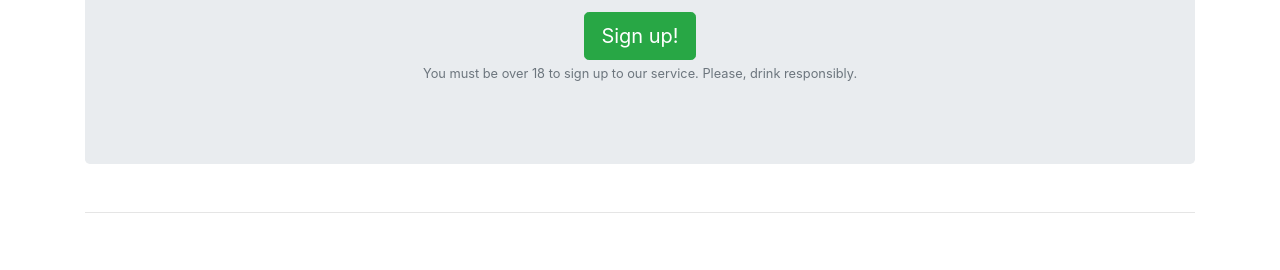
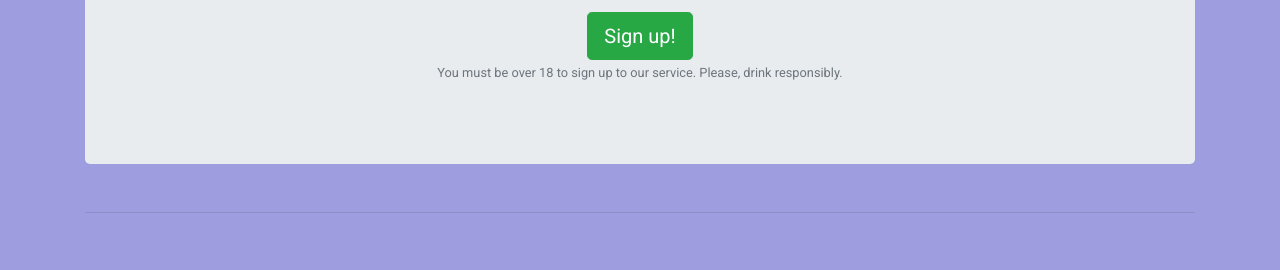
Before and after one commit to wwwar-is/Bootstrap-walkthrough, a plain HTML site: page index.html in a window 1280 px wide. Shown: the part 292-562 px from the top of the page. Drawn offline with nearby package versions, Linux system fonts and the light colour scheme.

Commit message:
add custom css file and rudimentary styling

```diff
--- /dev/null
+++ b/css/style.css
@@ -0,0 +1,4 @@
+body {
+    background-color: rgb(157, 157, 223);
+    font-family: 'Roboto', sans-serif;
+}
--- a/index.html
+++ b/index.html
@@ -7,6 +7,8 @@
     <link rel="stylesheet" href="https://cdn.jsdelivr.net/npm/bootstrap@4.1.3/dist/css/bootstrap.min.css" integrity="sha384-MCw98/SFnGE8fJT3GXwEOngsV7Zt27NXFoaoApmYm81iuXoPkFOJwJ8ERdknLPMO" crossorigin="anonymous">
     <script src="https://cdn.jsdelivr.net/npm/bootstrap@4.1.3/dist/js/bootstrap.min.js" integrity="sha384-ChfqqxuZUCnJSK3+MXmPNIyE6ZbWh2IMqE241rYiqJxyMiZ6OW/JmZQ5stwEULTy" crossorigin="anonymous"></script>
     <script src="https://kit.fontawesome.com/869788def8.js" crossorigin="anonymous"></script>
+    <link href="https://fonts.googleapis.com/css?family=Roboto:400,700" rel="stylesheet">
+    <link rel="stylesheet" href="css/style.css" type="text/css">
 </head>
 <body>
     <nav class="navbar navbar-light bg-light navbar-expand-sm">
```
